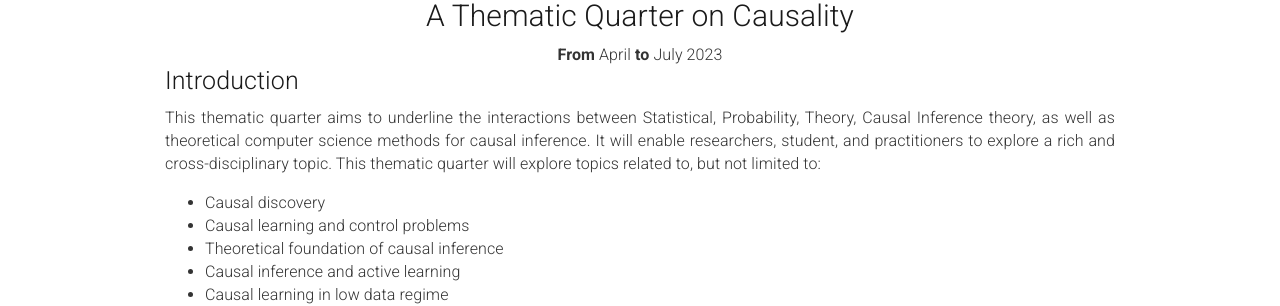
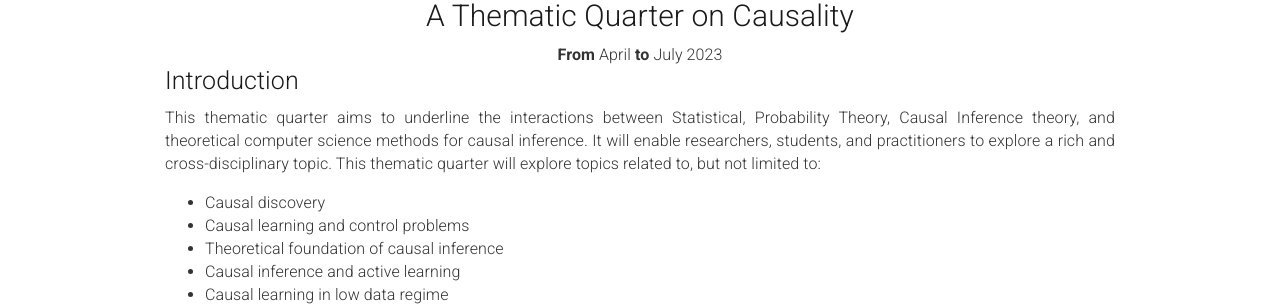
Before and after one commit to quarter-on-causality/quarter-on-causality.github.io, a Jekyll site: the page built from _pages/home.md, in a window 1280 px wide and 900 px high. Shown: the part 230-536 px from the top of the window. Built offline with Jekyll 4.4.1, drawn with Linux system fonts in a browser that asks for light colours; nearby versions of some CDN libraries.

Commit message:
Fix small issues

```diff
--- a/_pages/home.md
+++ b/_pages/home.md
@@ -27,7 +27,7 @@ acknowledgements: ""
 <div class="row">
   <div class="col-xs-12">
     <p>
-    This thematic quarter aims to underline the interactions between Statistical, Probability, Theory, Causal Inference theory, as well as theoretical computer science methods for causal inference. It will enable researchers, student, and practitioners to explore a rich and cross-disciplinary topic. This thematic quarter will explore topics related to, but not limited to:
+    This thematic quarter aims to underline the interactions between Statistical, Probability Theory, Causal Inference theory, and theoretical computer science methods for causal inference. It will enable researchers, students, and practitioners to explore a rich and cross-disciplinary topic. This thematic quarter will explore topics related to, but not limited to:
     </p>
     <ul>
       <li>Causal discovery</li>
```
